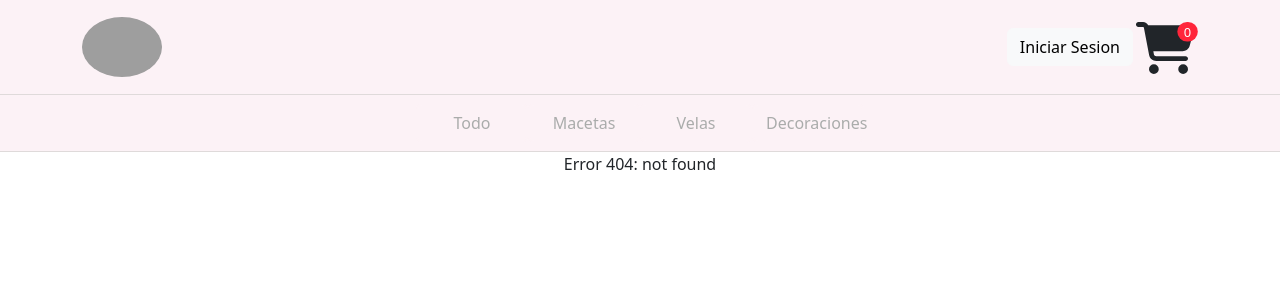
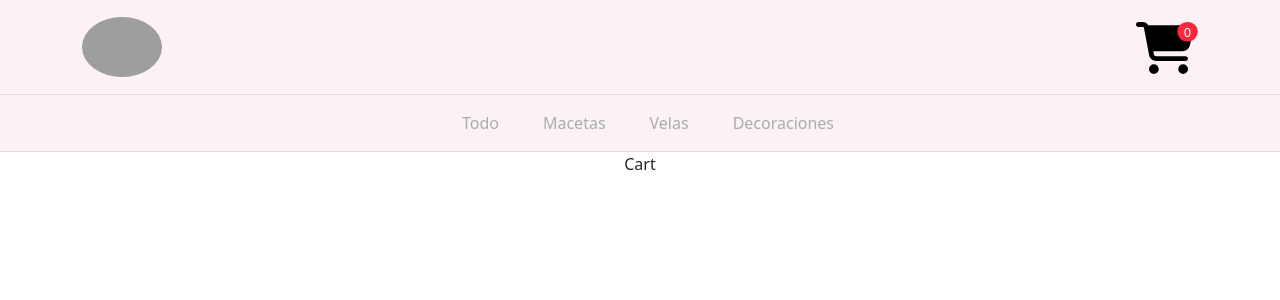
Before and after one commit to ezequielsaavedra/mezclartereacteps, a React (Create React App) app: page /cart in a window 1280 px wide. Before the commit this address had no page. Shown: the top 300 px of the page. Built offline with nearby package versions, Linux system fonts and the light colour scheme; grey boxes are pictures that could not be loaded.

Commit message:
update cart

```diff
--- a/src/App.js
+++ b/src/App.js
@@ -4,6 +4,7 @@
 import NavBarDos from './components/NavBarDos/NavBarDos';
 import ItemListContainer from './pages/ItemListContainer/ItemListContainer';
 import ItemDetailContainer from './pages/ItemDetailContainer/ItemDetailContainer';
+import Cart from './pages/Cart/Cart';
 import { BrowserRouter, Routes, Route } from 'react-router-dom';
 
 function App() {
@@ -20,6 +21,7 @@
           <Route path="/" element={<ItemListContainer />} />
           <Route path='/item/:id' element= {<ItemDetailContainer />} />
           <Route path="/category/:categoria" element={<ItemListContainer />} />
+          <Route path="/cart" element={<Cart />} />
         </Routes>
       </main>
     </div>
--- a/src/components/CartWidget/CartWidget.css
+++ b/src/components/CartWidget/CartWidget.css
@@ -1,3 +1,8 @@
 .carrito {
     cursor: pointer;
+    color: black;
 }
+
+.carrito:hover {
+    color: black;
+}
--- a/src/components/CartWidget/CartWidget.js
+++ b/src/components/CartWidget/CartWidget.js
@@ -1,15 +1,16 @@
 import {FontAwesomeIcon } from "@fortawesome/react-fontawesome"
 import {faCartShopping} from "@fortawesome/free-solid-svg-icons"
+import { Link } from "react-router-dom";
 import "./CartWidget.css"
 
 const CartWidget = () => {
     return (
-        <div className="fa-2x carrito">
+        <Link to="/cart" className="fa-2x carrito">
             <span className="fa-layers fa-fw">
                 <FontAwesomeIcon icon={faCartShopping}/>
                 <span className="fa-layers-counter">0</span>
             </span>
-        </div>
+        </Link>
     )
 }
 
--- a/src/components/ItemCount/ItemCount.js
+++ b/src/components/ItemCount/ItemCount.js
@@ -1,16 +1,16 @@
 import Button from 'react-bootstrap/Button';
 import ButtonGroup from 'react-bootstrap/ButtonGroup';
-import { useState } from 'react';
 import "./ItemCount.css";
 
-function ItemCount({ stockProd }) {
-    const [contador, setContador] = useState(1);
-    const stock = stockProd
+function ItemCount({ stockProd, contador, setContador } ) {
+    let stock = stockProd;
+
     const sumar = () => {
         if (stock > contador) {
             setContador(contador + 1)
         }
     }
+
     const restar = () => {
         if (contador > 1) {
             setContador(contador - 1)
--- a/src/components/NavBar/NavBar.js
+++ b/src/components/NavBar/NavBar.js
@@ -17,9 +17,6 @@
                     </Link>
                 </Navbar.Brand>
                 <Navbar.Collapse id="responsive-navbar-nav" className='justify-content-end'>
-                    <Nav>
-                        <Button variant="light">Iniciar Sesion</Button>
-                    </Nav>
                     <CartWidget></CartWidget>
                 </Navbar.Collapse>
             </Container>
--- a/src/components/NavBarDos/NavBarDos.css
+++ b/src/components/NavBarDos/NavBarDos.css
@@ -13,7 +13,8 @@
 .products-button {
     background-color: rgb(252, 242, 246);
     border:  2px solid rgb(252, 242, 246);
-    width: 7rem;
+    width: fit-content;
+    margin-left: 1rem;
 }
 
 .products-button:hover {
--- /dev/null
+++ b/src/pages/Cart/Cart.js
@@ -0,0 +1,9 @@
+
+
+const Cart = () => {
+    return (
+        <div>Cart</div>
+    )
+}
+
+export default Cart
--- a/src/pages/ItemDetail/ItemDetail.js
+++ b/src/pages/ItemDetail/ItemDetail.js
@@ -2,11 +2,14 @@
 import Card from 'react-bootstrap/Card';
 import ListGroup from 'react-bootstrap/ListGroup';
 import { useParams } from "react-router-dom";
+import { useState } from 'react';
 import "./ItemDetail.css";
 
 const ItemDetail = ({ listaProds }) => {
 
     const { id } = useParams();
+    const [contador, setContador] = useState(1);
+
 
     const prod = listaProds.filter((p) => p.id === parseInt(id))
 
@@ -27,7 +30,7 @@
                                     <ListGroup.Item>Stock: x{p.stock}</ListGroup.Item>
                                 </ListGroup>
                     </Card>
-                    <ItemCount stockProd={p.stock} />
+                    <ItemCount stockProd = {p.stock} contador = {contador} setContador = {setContador}/>
                 </div>
             ))}
         </>
```
Also changed, not shown: src/components/NavBarDos/NavBarDos.js (line endings or trailing spaces).
